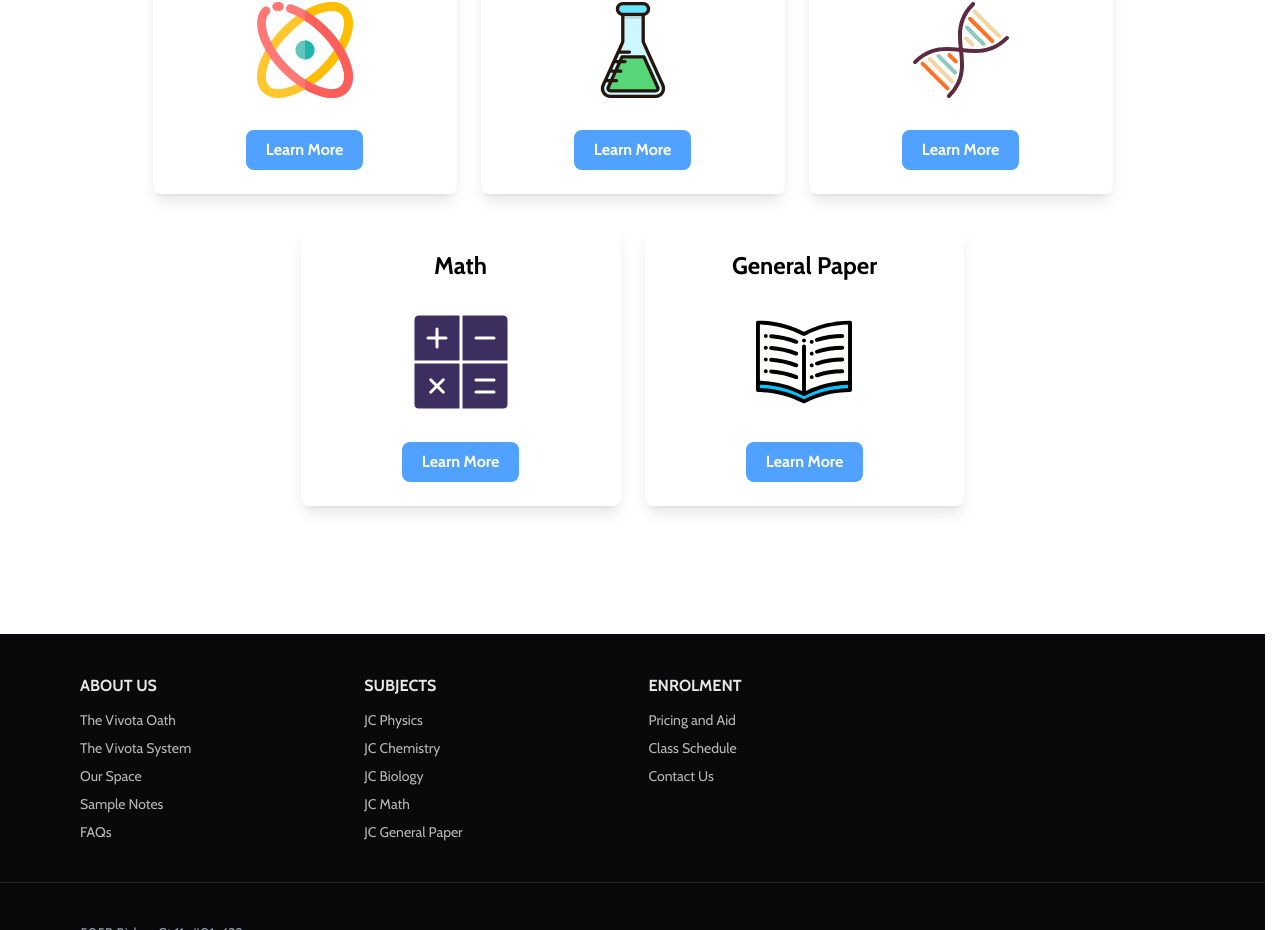
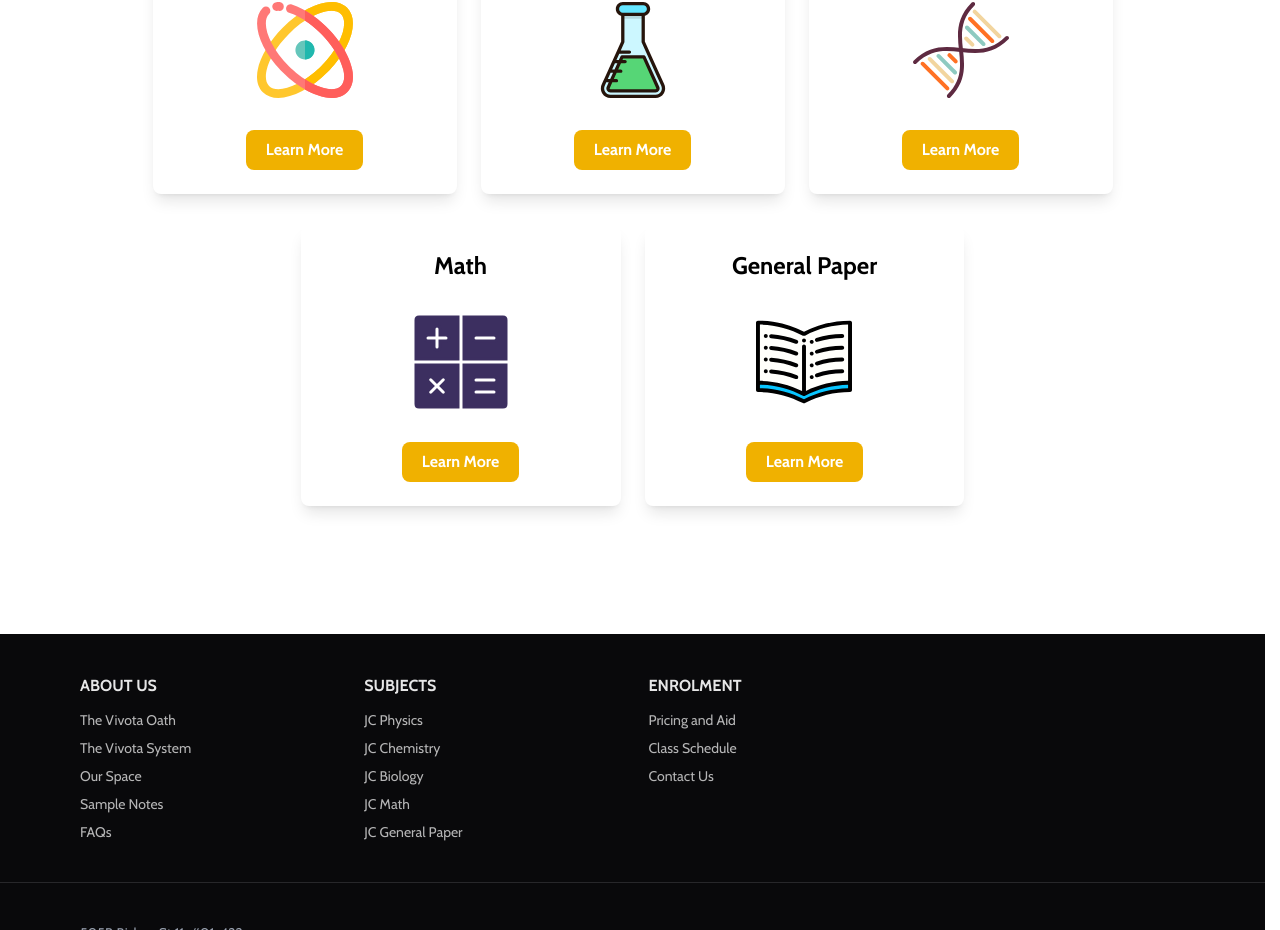
Before and after one commit to joonlim05/vivota, a Next.js app: page / in a window 1280 px wide. Shown: the part 5012-5942 px from the top of the page. Built offline with nearby package versions, Linux system fonts and the light colour scheme; no server answers.

Commit message:
change subject learn more color

```diff
--- a/components/subjects.tsx
+++ b/components/subjects.tsx
@@ -41,7 +41,7 @@ export default function SubjectsSection() {
                                 </h3>
                                 <img src={item.pic} className="w-20 md:w-24 h-auto mb-4 md:mb-8" alt={item.title} />
                                 <Link href={item.url}>
-                                    <button className="bg-blue-400 font-bold text-white px-4 md:px-5 py-2 rounded-lg hover:bg-blue-500 transition">
+                                    <button className="bg-yellow-500 font-bold text-white px-4 md:px-5 py-2 rounded-lg hover:bg-amber-400 transition">
                                         Learn More
                                     </button>
                                 </Link>
@@ -65,7 +65,7 @@ export default function SubjectsSection() {
                                 </h3>
                                 <img src={item.pic} className="w-20 md:w-24 h-auto mb-4 md:mb-8" alt={item.title} />
                                 <Link href={item.url}>
-                                    <button className="bg-blue-400 font-bold text-white px-4 md:px-5 py-2 rounded-lg hover:bg-blue-500 transition">
+                                    <button className="bg-yellow-500 font-bold text-white px-4 md:px-5 py-2 rounded-lg hover:bg-amber-400 transition">
                                         Learn More
                                     </button>
                                 </Link>
```
